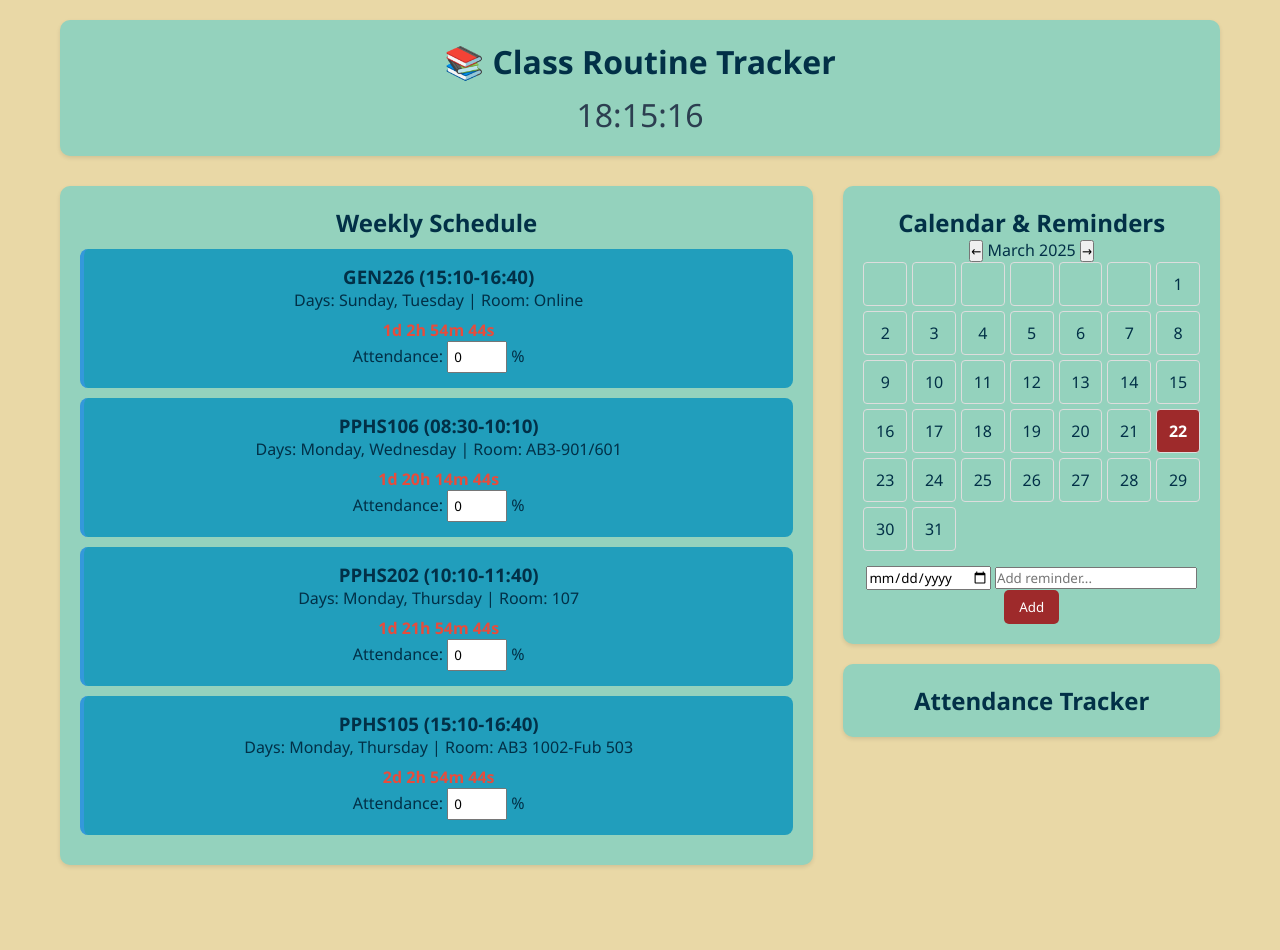
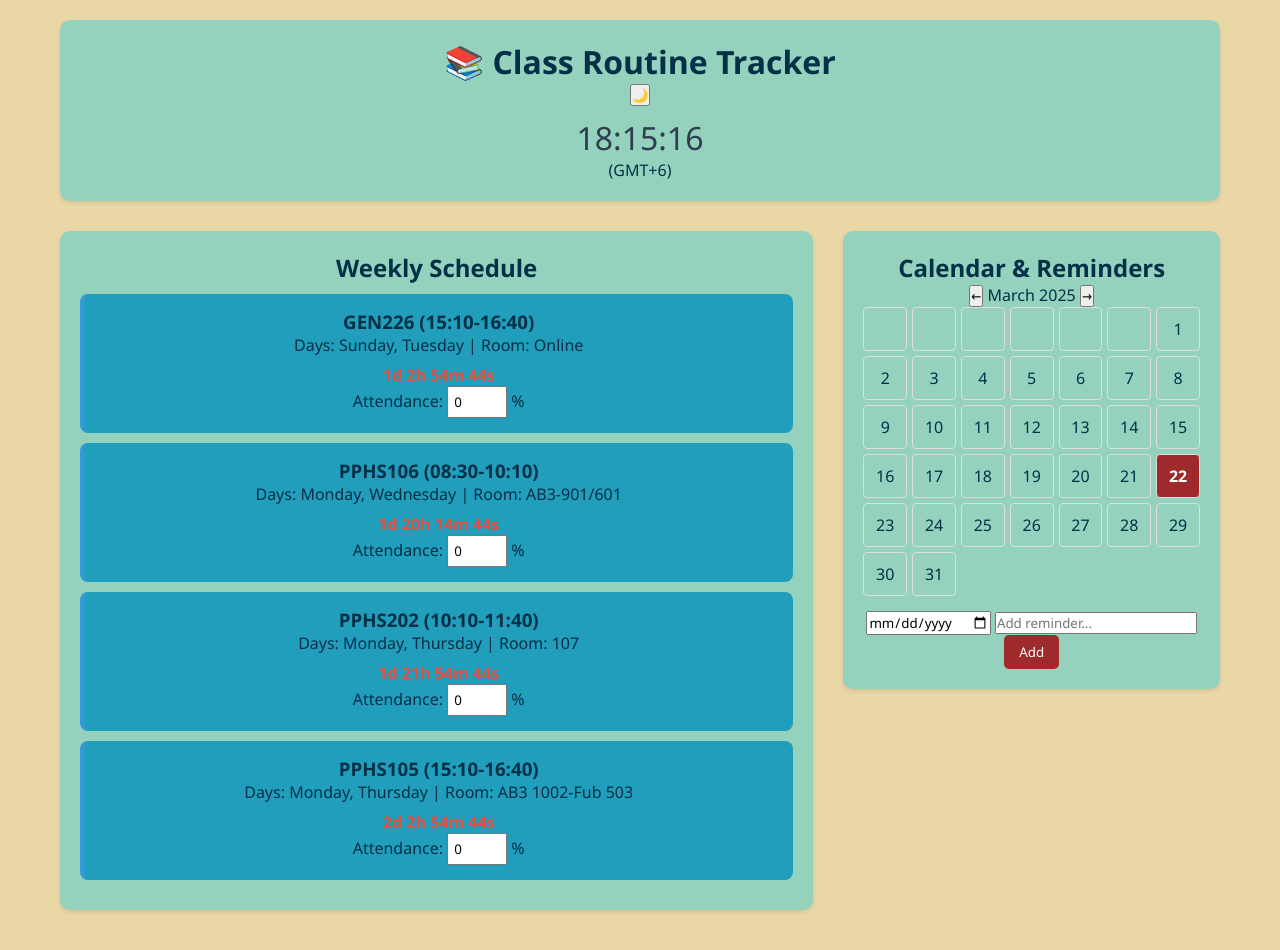
Before and after one commit to PinkOwOjak/Class-Schedule, a plain HTML site: page index.html in a window 1280 px wide. Before the commit the page ends 905 px from the top, so only its background shows below. Drawn offline with Linux system fonts and the light colour scheme.

Commit message:
index.html
updated index

```diff
--- a/index.html
+++ b/index.html
@@ -1,16 +1,20 @@
 <!DOCTYPE html>
 <html lang="en">
 <head>
-    <meta charset="UTF-8">
-    <meta name="viewport" content="width=device-width, initial-scale=1.0">
+    <meta charset="UTF-8" />
+    <meta name="viewport" content="width=device-width, initial-scale=1.0"/>
     <title>Class Routine Tracker</title>
-    <link rel="stylesheet" href="style.css">
+    <link rel="stylesheet" href="style.css" />
 </head>
 <body>
     <div class="container">
         <div class="header">
-            <h1>📚 Class Routine Tracker</h1>
+            <div>
+                <h1 id="titlee">📚 Class Routine Tracker</h1>
+                <button id="toggle-theme" class="theme-toggle">🌙</button>
+            </div>
             <div id="digital-clock"></div>
+            (GMT+6)
         </div>
 
         <div class="main-content">
@@ -25,16 +29,11 @@
                     <div id="calendar-header"></div>
                     <div id="calendar"></div>
                     <div id="reminder-input">
-                        <input type="date" id="reminder-date">
-                        <input type="text" id="reminder-text" placeholder="Add reminder...">
+                        <input type="date" id="reminder-date" />
+                        <input type="text" id="reminder-text" placeholder="Add reminder..." />
                         <button id="add" onclick="addReminder()">Add</button>
                     </div>
                     <div id="reminders-list"></div>
-                </div>
-
-                <div class="attendance-section">
-                    <h2>Attendance Tracker</h2>
-                    <div id="attendance-list"></div>
                 </div>
             </div>
         </div>
```
